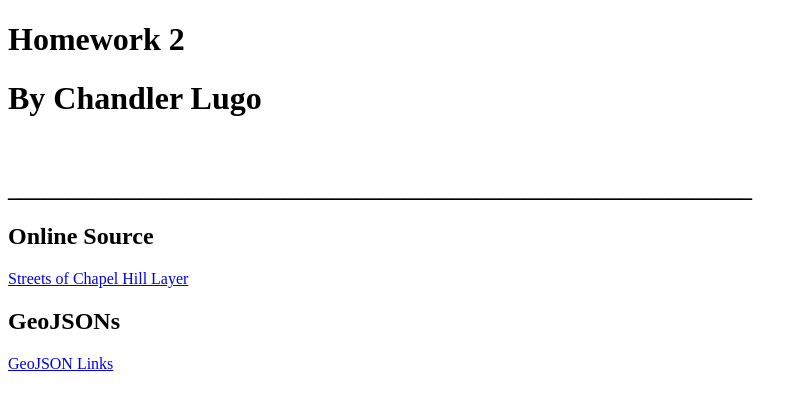
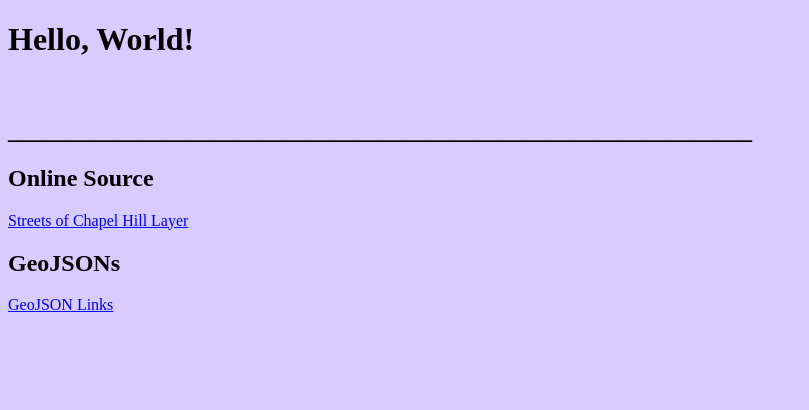
Before and after one commit to ChandlerLugo/456_Homework1, a plain HTML site: page index.html in a window 1280 px wide. Shown: the whole page, without its empty margins (0-809 px from the left). Drawn offline with Linux system fonts and the light colour scheme.

Commit message:
Update index.html

```diff
--- a/index.html
+++ b/index.html
@@ -1,13 +1,13 @@
 <!DOCTYPE html>
 <html lang="en">
+<body style="background-color:rgb(216, 203, 255);"></body>
 <head>
     <meta charset="UTF-8">
     <meta name="viewport" content="width=device-width, initial-scale=1.0">
     <title>Document</title>
 </head>
 <body>
-    <h1>Homework 2 </h1>
-    <h1>By Chandler Lugo</h1>
+    <h1> Hello, World! </h1>
 
 </body>
 <img width="500" src="./PNGs/Homework2MapPNG.png" alt="">
```
